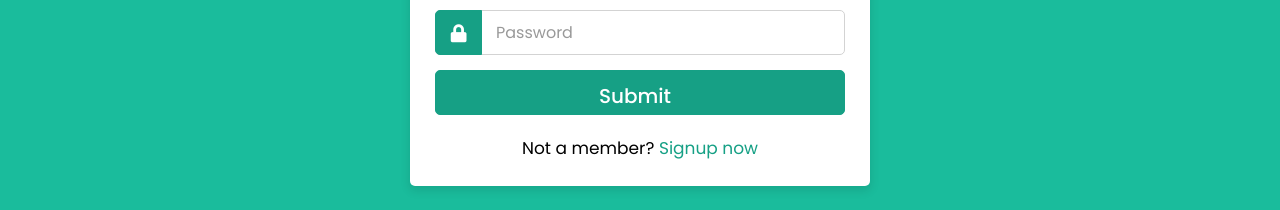
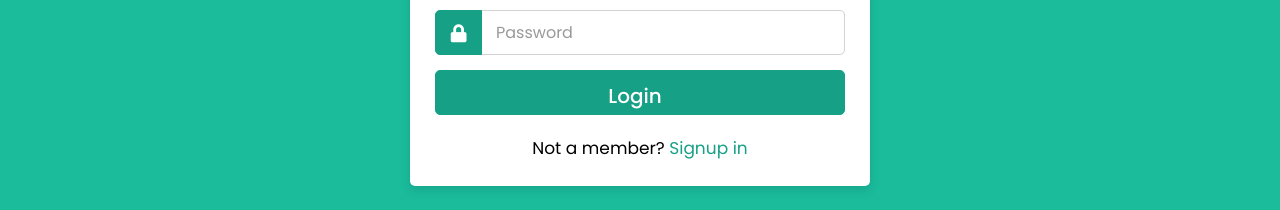
Before and after one commit to Shenay88/Book-Life---React-Project, a React (Vite) app in the folder client/: page /login in a window 1280 px wide. Shown: the part 280-490 px from the top of the page. Built offline with nearby package versions, Linux system fonts and the light colour scheme.

Commit message:
register

```diff
--- a/client/src/components/login/Login.jsx
+++ b/client/src/components/login/Login.jsx
@@ -55,9 +55,9 @@ export default function Login() {
                         />
                     </div>
                     <div className="row button">
-                        <input type="submit" />
+                        <input type="submit" value="Login" />
                     </div>
-                    <div className="signup">Not a member? <Link to={Path.Register}>Signup now</Link></div>
+                    <div className="signup">Not a member? <Link to={Path.Register}>Signup in</Link></div>
                 </form>
             </div>
         </div>
--- a/client/src/components/register/Register.jsx
+++ b/client/src/components/register/Register.jsx
@@ -66,7 +66,7 @@ export default function Register() {
                     <div className="row button">
                         <input type="submit" value="Register" />
                     </div>
-                    <div className="signIn">Already have an account? <Link to={Path.Login}>Signup now</Link></div>
+                    <div className="signIn">Already have an account? <Link to={Path.Login}>Sign in</Link></div>
                 </form>
             </div>
         </div>
--- a/client/src/services/authService.js
+++ b/client/src/services/authService.js
@@ -1,7 +1,7 @@
 
 const baseUrl = 'http://localhost:3030/users';
 
-import bcrypt from 'bcryptjs';
+// import bcrypt from 'bcryptjs';
 import { get, post } from '../lib/request';
 
 
@@ -18,12 +18,12 @@ export const loginUser = async (email, password) => {
 
 export const registerUser = async (username, email, password) => {
 
-    const hashedPassword = await bcrypt.hash(password, 10);
+    // const hashedPassword = await bcrypt.hash(password, 10);
 
     const newUser = await post(`${baseUrl}/register`, {
         username,
         email,
-        password: hashedPassword
+        password
     });
 
     return newUser;
```
